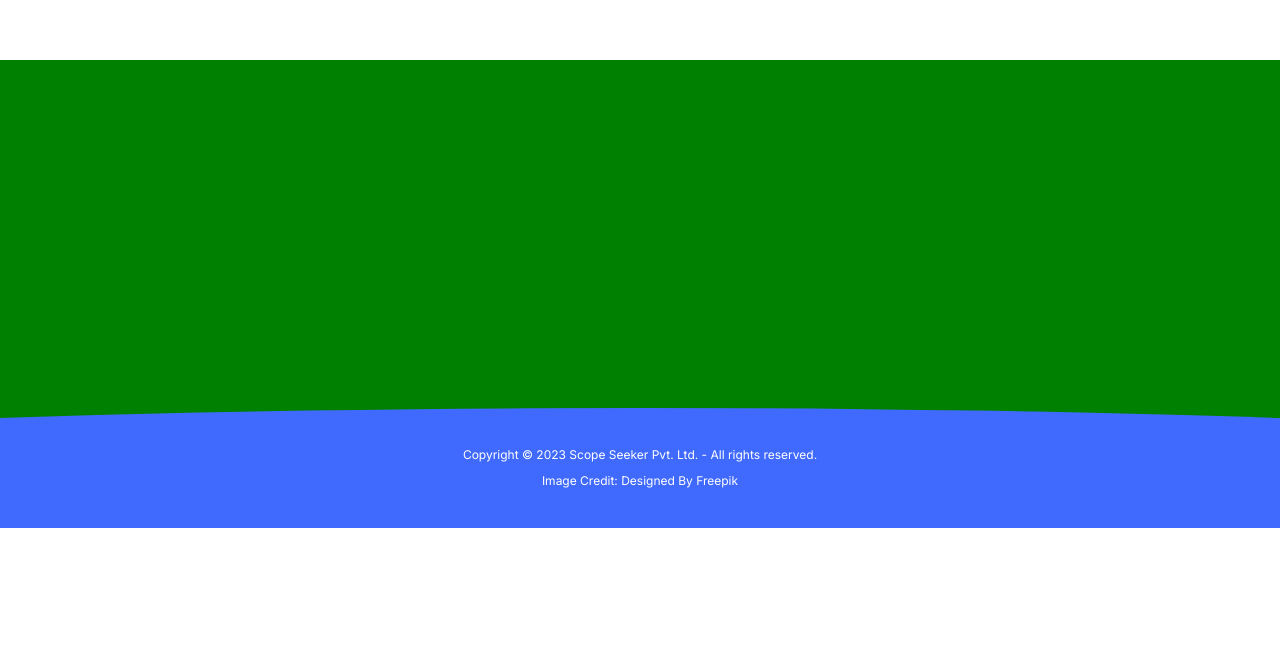
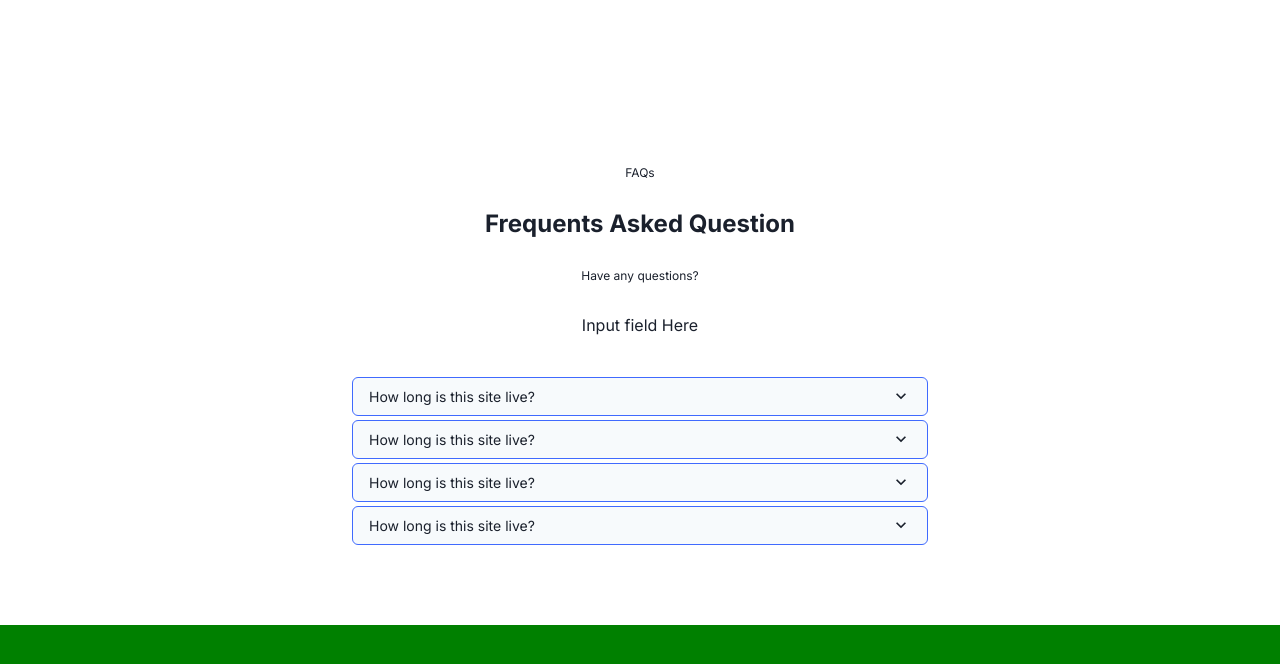
Before and after one commit to scopeseeker/scopeseeker-frontend, a Next.js app: page / in a window 1280 px wide. Shown: the part 788-1452 px from the top of the page. Before the commit the page ends 1316 px from the top, so only its background shows below. Built offline with nearby package versions, Linux system fonts and the light colour scheme.

Commit message:
comp: faq component added

```diff
--- /dev/null
+++ b/component/sections/FAQ.tsx
@@ -0,0 +1,129 @@
+import {
+  Accordion,
+  AccordionButton,
+  AccordionIcon,
+  AccordionItem,
+  AccordionPanel,
+  Box,
+  Heading,
+  HStack,
+  Text,
+  VStack,
+} from '@chakra-ui/react';
+
+const FAQ = () => {
+  return (
+    <Box w={'full'} marginTop={16} marginBottom={20}>
+      <VStack spacing={7} py={10}>
+        <Text fontSize={'xs'}>FAQs</Text>
+        <Heading as="h1" fontSize={'2xl'}>
+          Frequents Asked Question
+        </Heading>
+        <Text fontSize={'xs'}>Have any questions?</Text>
+        {/* <InputGroup borderRadius={'full'} justifyContent={'center'}>
+          <Input w={'2xs'} borderRadius={'full'} />
+          <InputRightAddon borderRadius={'full'} fontSize={'xs'} cursor={'pointer'} children='Search' />
+        </InputGroup> */}
+        <Text>Input field Here</Text>
+      </VStack>
+
+      <Accordion allowMultiple>
+        <VStack gap={1}>
+          <AccordionItem
+            w={'xl'}
+            justifyContent={'space-between'}
+            bg={'gray.50'}
+            border={'1px solid'}
+            borderColor={'brand.100'}
+            borderRadius={'md'}
+          >
+            <AccordionButton>
+              <Box as="span" fontSize={'sm'} flex="1" textAlign="left">
+                How long is this site live?
+              </Box>
+              <AccordionIcon />
+            </AccordionButton>
+
+            <AccordionPanel fontSize={'xs'} pb={4}>
+              Lorem ipsum dolor sit amet, consectetur adipiscing elit, sed do
+              eiusmod tempor incididunt ut labore et dolore magna aliqua. Ut
+              enim ad minim veniam, quis nostrud exercitation ullamco laboris
+              nisi ut aliquip ex ea commodo consequat.
+            </AccordionPanel>
+          </AccordionItem>
+
+          <AccordionItem
+            w={'xl'}
+            justifyContent={'space-between'}
+            bg={'gray.50'}
+            border={'1px solid'}
+            borderColor={'brand.100'}
+            borderRadius={'md'}
+          >
+            <AccordionButton>
+              <Box as="span" fontSize={'sm'} flex="1" textAlign="left">
+                How long is this site live?
+              </Box>
+              <AccordionIcon />
+            </AccordionButton>
+
+            <AccordionPanel fontSize={'xs'} pb={4}>
+              Lorem ipsum dolor sit amet, consectetur adipiscing elit, sed do
+              eiusmod tempor incididunt ut labore et dolore magna aliqua. Ut
+              enim ad minim veniam, quis nostrud exercitation ullamco laboris
+              nisi ut aliquip ex ea commodo consequat.
+            </AccordionPanel>
+          </AccordionItem>
+
+          <AccordionItem
+            w={'xl'}
+            justifyContent={'space-between'}
+            bg={'gray.50'}
+            border={'1px solid'}
+            borderColor={'brand.100'}
+            borderRadius={'md'}
+          >
+            <AccordionButton>
+              <Box as="span" fontSize={'sm'} flex="1" textAlign="left">
+                How long is this site live?
+              </Box>
+              <AccordionIcon />
+            </AccordionButton>
+
+            <AccordionPanel fontSize={'xs'} pb={4}>
+              Lorem ipsum dolor sit amet, consectetur adipiscing elit, sed do
+              eiusmod tempor incididunt ut labore et dolore magna aliqua. Ut
+              enim ad minim veniam, quis nostrud exercitation ullamco laboris
+              nisi ut aliquip ex ea commodo consequat.
+            </AccordionPanel>
+          </AccordionItem>
+
+          <AccordionItem
+            w={'xl'}
+            justifyContent={'space-between'}
+            bg={'gray.50'}
+            border={'1px solid'}
+            borderColor={'brand.100'}
+            borderRadius={'md'}
+          >
+            <AccordionButton>
+              <Box as="span" fontSize={'sm'} flex="1" textAlign="left">
+                How long is this site live?
+              </Box>
+              <AccordionIcon />
+            </AccordionButton>
+
+            <AccordionPanel fontSize={'xs'} pb={4}>
+              Lorem ipsum dolor sit amet, consectetur adipiscing elit, sed do
+              eiusmod tempor incididunt ut labore et dolore magna aliqua. Ut
+              enim ad minim veniam, quis nostrud exercitation ullamco laboris
+              nisi ut aliquip ex ea commodo consequat.
+            </AccordionPanel>
+          </AccordionItem>
+        </VStack>
+      </Accordion>
+    </Box>
+  );
+};
+
+export default FAQ;
--- a/pages/index.tsx
+++ b/pages/index.tsx
@@ -1,5 +1,6 @@
 import Head from 'next/head';
-import { HStack } from '@chakra-ui/react';
+import { Button, HStack } from '@chakra-ui/react';
+import FAQ from '@/component/sections/FAQ';
 
 export default function Home() {
   return (
@@ -14,6 +15,7 @@ export default function Home() {
         <link rel="icon" href="/favicon.ico" />
       </Head>
       <HStack w={'full'} h={'100vh'}></HStack>
+      <FAQ />
     </>
   );
 }
```
